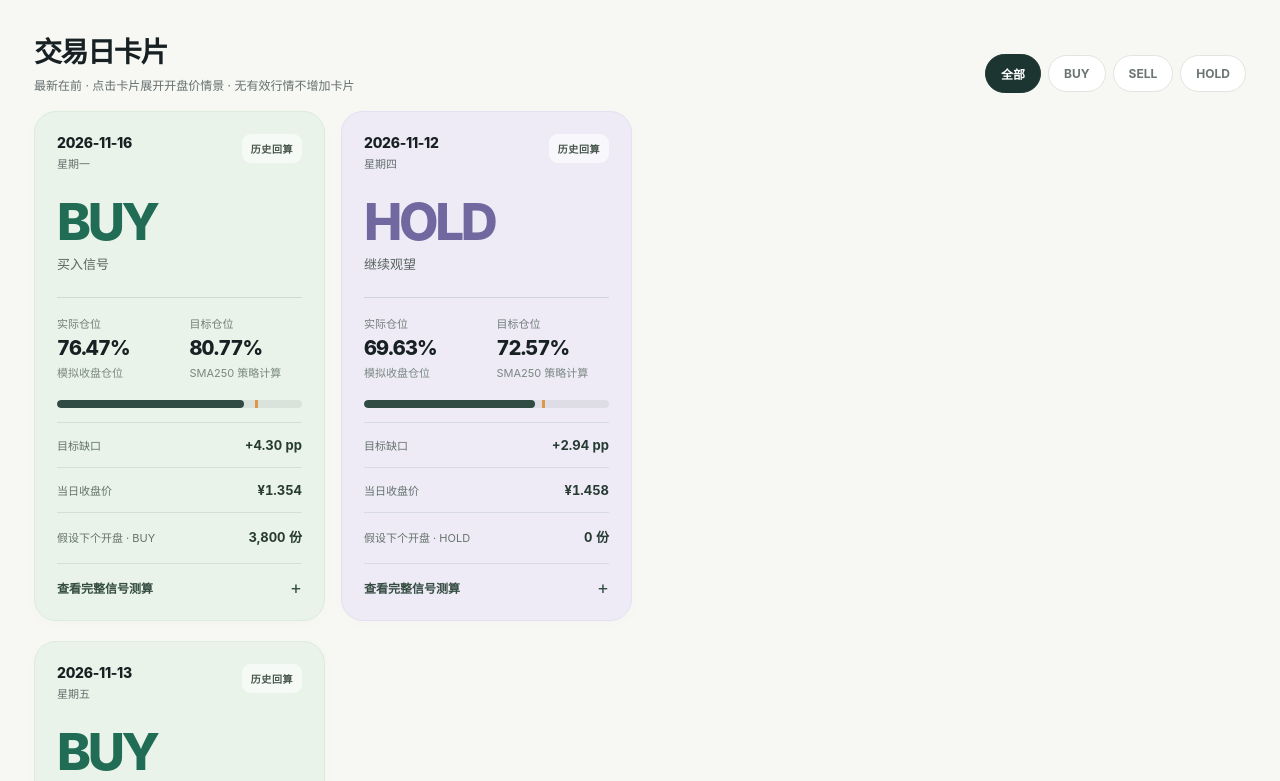
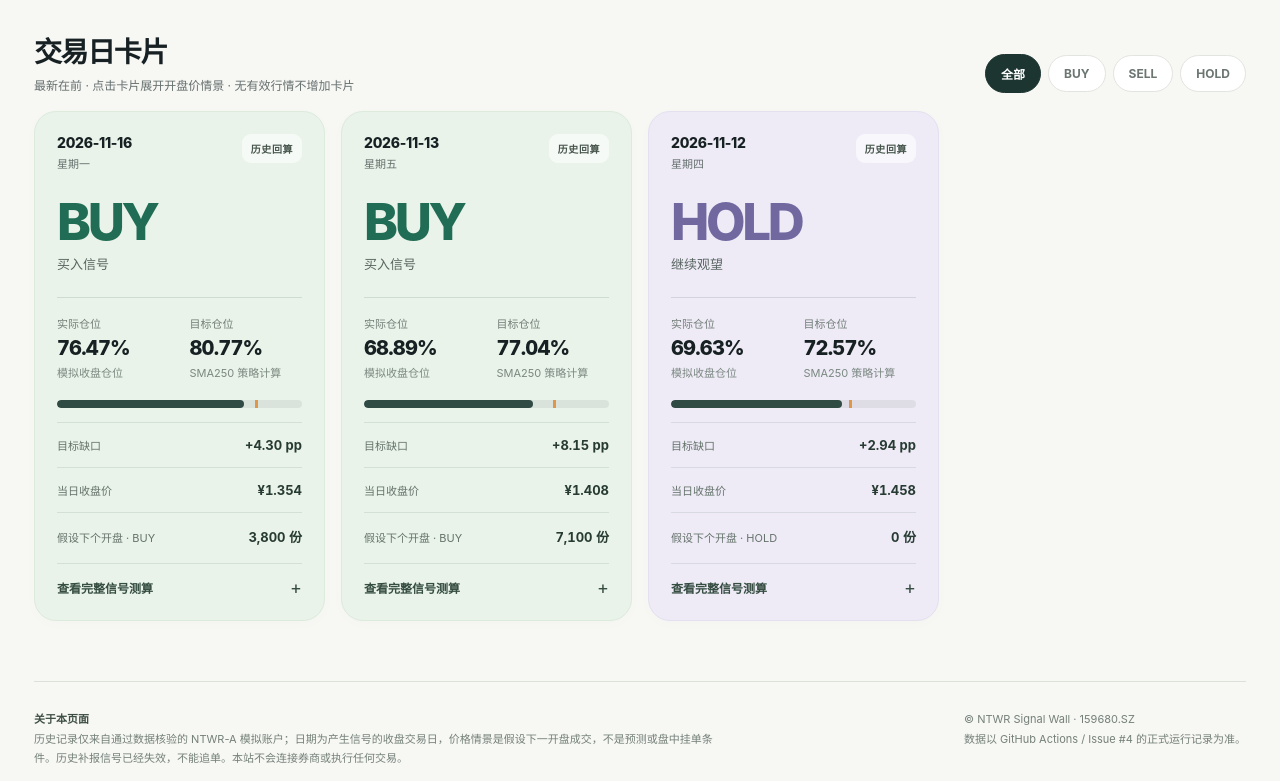
Before and after one commit to zhangzihaoDT/ntwr-signal-wall, a plain HTML site: page index.html in a window 1280 px wide. Shown: the part 590-1371 px from the top of the page. Drawn offline with Linux system fonts and the light colour scheme.

```diff
--- a/index.html
+++ b/index.html
@@ -34,8 +34,12 @@
     .filters{display:flex;align-items:center;gap:7px;flex-wrap:wrap}
     .filter{border:1px solid #e2e5df;background:#fff;border-radius:999px;padding:10px 15px;cursor:pointer;color:#6b7671;font-size:12px;font-weight:690;transition:background .15s,border .15s}
     .filter[aria-pressed="true"]{background:#1c3531;border-color:#1c3531;color:#fff}.filter:hover:not([aria-pressed="true"]){border-color:#89a49a}
-    .wall{columns:4 250px;column-gap:16px;min-height:150px}
-    .card{display:inline-block;width:100%;break-inside:avoid;page-break-inside:avoid;margin:0 0 16px;padding:22px;border:1px solid #e9eae5;background:white;border-radius:var(--radius);box-shadow:0 3px 15px #21342b04;transition:transform .22s,box-shadow .22s;overflow:hidden}
+    /* Row-first order: the first three daily cards occupy the first three columns. */
+    .wall{display:grid;grid-template-columns:repeat(4,minmax(0,1fr));gap:16px;align-items:start;min-height:150px}
+    /* Progressive enhancement: the script sizes row spans for a compact masonry wall. */
+    .wall.masonry{grid-auto-rows:8px}
+    .wall>.empty{grid-column:1/-1}
+    .card{display:block;width:100%;margin:0;min-width:0;align-self:start;padding:22px;border:1px solid #e9eae5;background:white;border-radius:var(--radius);box-shadow:0 3px 15px #21342b04;transition:transform .22s,box-shadow .22s;overflow:hidden}
     .card:hover{transform:translateY(-3px);box-shadow:0 16px 30px #1f302214}
     .card.buy{background:#e9f3e9;border-color:#dcebdc}.card.sell{background:#f9eae4;border-color:#f0dcd3}.card.hold{background:#eeebf7;border-color:#e4e0f0}
     .card-top{display:flex;align-items:flex-start;justify-content:space-between;gap:12px}
@@ -62,8 +66,9 @@
     .empty{padding:70px 20px;text-align:center;background:white;border:1px dashed #bbc8c1;border-radius:20px;color:#79877f;font-size:14px}
     .footer{margin-top:58px;border-top:1px solid #dbe0d9;padding:28px 0 10px;display:flex;gap:25px;justify-content:space-between;color:#748079;font-size:11px;line-height:1.8}
     .footer b{color:#3c4d42}.footer>div{max-width:700px}
-    @media(max-width:900px){.hero{grid-template-columns:1fr;padding:30px;min-height:320px}.hero-metrics{flex-direction:row;align-items:end;text-align:left}.run-number{font-size:90px}.stat-strip{grid-template-columns:repeat(2,1fr)}.section-head{align-items:flex-start;flex-direction:column}}
-    @media(max-width:540px){.shell{padding:0 16px 34px}.nav{height:72px}.nav-right{gap:8px}.nav-link{font-size:11px}.hero{padding:26px 24px;border-radius:22px}.hero-metrics{gap:8px;align-items:end}.run-number{font-size:74px}.hero h1{font-size:39px}.stat-strip{gap:8px;margin:12px 0 28px}.stat{padding:16px;min-height:80px}.stat-value{font-size:25px}.wall{columns:1}.section-head h2{font-size:25px}.footer{flex-direction:column;gap:7px}}
+    @media(max-width:1180px){.wall{grid-template-columns:repeat(3,minmax(0,1fr))}}
+    @media(max-width:900px){.hero{grid-template-columns:1fr;padding:30px;min-height:320px}.hero-metrics{flex-direction:row;align-items:end;text-align:left}.run-number{font-size:90px}.stat-strip{grid-template-columns:repeat(2,1fr)}.section-head{align-items:flex-start;flex-direction:column}.wall{grid-template-columns:repeat(2,minmax(0,1fr))}}
+    @media(max-width:540px){.shell{padding:0 16px 34px}.nav{height:72px}.nav-right{gap:8px}.nav-link{font-size:11px}.hero{padding:26px 24px;border-radius:22px}.hero-metrics{gap:8px;align-items:end}.run-number{font-size:74px}.hero h1{font-size:39px}.stat-strip{gap:8px;margin:12px 0 28px}.stat{padding:16px;min-height:80px}.stat-value{font-size:25px}.wall{grid-template-columns:1fr}.section-head h2{font-size:25px}.footer{flex-direction:column;gap:7px}}
     @media(prefers-reduced-motion:reduce){*{scroll-behavior:auto!important;transition:none!important}}
   </style>
 </head>
@@ -147,10 +152,34 @@
         +'<a class="detail-source" href="'+h(source)+'" target="_blank" rel="noreferrer">查看运行证据 ↗</a>'
         +'</div></details></article>';
     }
+    // CSS multi-column balances item heights and can place the third daily card
+    // below earlier cards. A row-first grid preserves chronological reading order.
+    // Measure each card's natural height before activating masonry row spans.
+    let layoutScheduled=false;
+    function layoutMasonry(){
+      const cards=Array.from(wall.querySelectorAll(".card"));
+      wall.classList.remove("masonry");
+      cards.forEach(el=>{el.style.gridRowEnd="auto";});
+      if(!cards.length)return;
+      const heights=cards.map(el=>el.getBoundingClientRect().height);
+      wall.classList.add("masonry");
+      cards.forEach((el,i)=>{
+        el.style.gridRowEnd="span "+Math.max(1,Math.ceil((heights[i]+16)/24));
+      });
+    }
+    function scheduleMasonry(){
+      if(layoutScheduled)return;
+      layoutScheduled=true;
+      requestAnimationFrame(()=>{layoutScheduled=false;layoutMasonry();});
+    }
     function render(){
       const showing=chosen==="ALL"?entries:entries.filter(x=>x.signal===chosen);
+      wall.classList.remove("masonry");
       wall.innerHTML=showing.length?showing.map(card).join(""):'<div class="empty">该筛选下尚无已核验交易日信号。</div>';
+      scheduleMasonry();
     }
+    wall.addEventListener("toggle",e=>{if(e.target.tagName==="DETAILS")scheduleMasonry();},true);
+    window.addEventListener("resize",scheduleMasonry);
     buttons.forEach(b=>b.addEventListener("click",()=>{chosen=b.dataset.filter;buttons.forEach(x=>x.setAttribute("aria-pressed",String(x===b)));render();}));
     fetch("./signals.json",{cache:"no-store"}).then(r=>{if(!r.ok)throw new Error("HTTP "+r.status);return r.json()}).then(feed=>{
       if(feed.schema_version!==1 || feed.symbol!=="159680.SZ" || !Array.isArray(feed.entries))throw new Error("信号档案版本不匹配");
```
